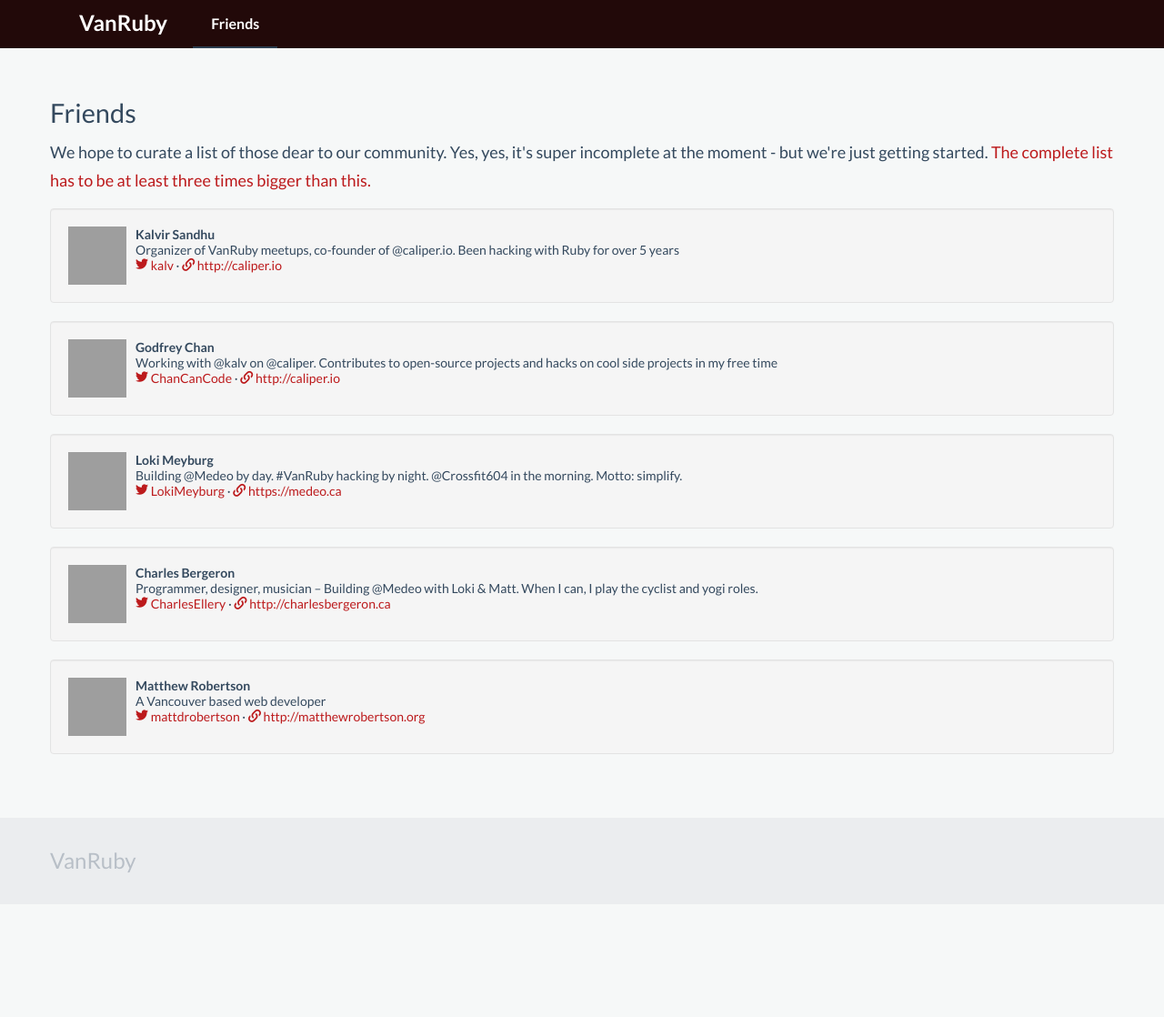
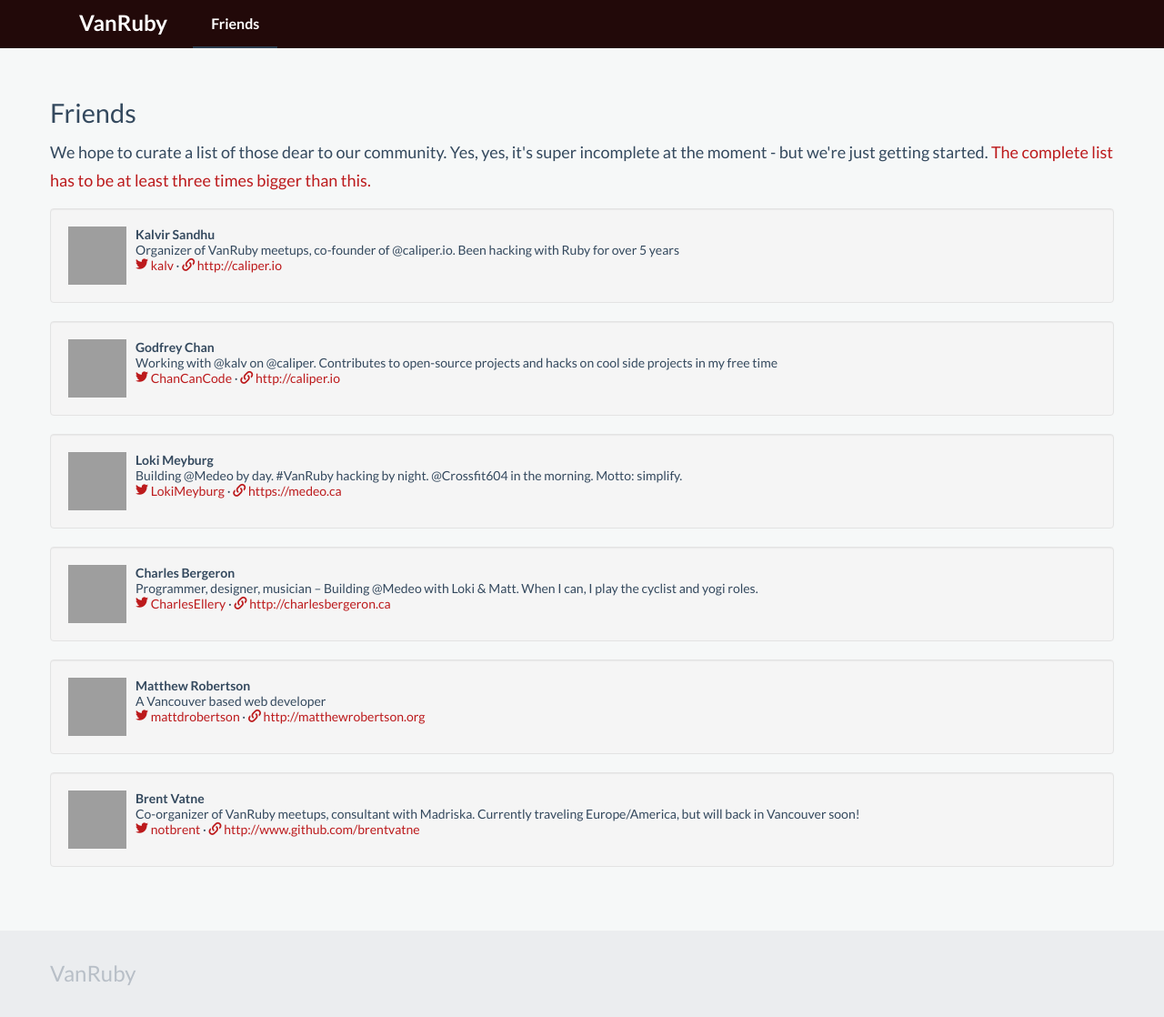
Before and after one commit to vanruby/vanruby.github.io, a Jekyll site: the page built from friends.html, in a window 1280 px wide. Shown: the whole page at 91% size. Built offline with Jekyll 4.4.1, drawn with Linux system fonts in a browser that asks for light colours; Markdown is read by kramdown in place of the engine named in the settings; before the commit the page ends 994 px from its top, so only the background shows below that; grey boxes are pictures that could not be loaded.

Commit message:
Add myself as friend

```diff
--- a/_config.yml
+++ b/_config.yml
@@ -33,3 +33,8 @@ members:
     blurb: "A Vancouver based web developer"
     twitter: mattdrobertson
     url: http://matthewrobertson.org
+  - name: Brent Vatne
+    gravatar: brentvatne@gmail.com
+    blurb: "Co-organizer of VanRuby meetups, consultant with Madriska. Currently traveling Europe/America, but will back in Vancouver soon!"
+    twitter: notbrent
+    url: http://www.github.com/brentvatne
```
